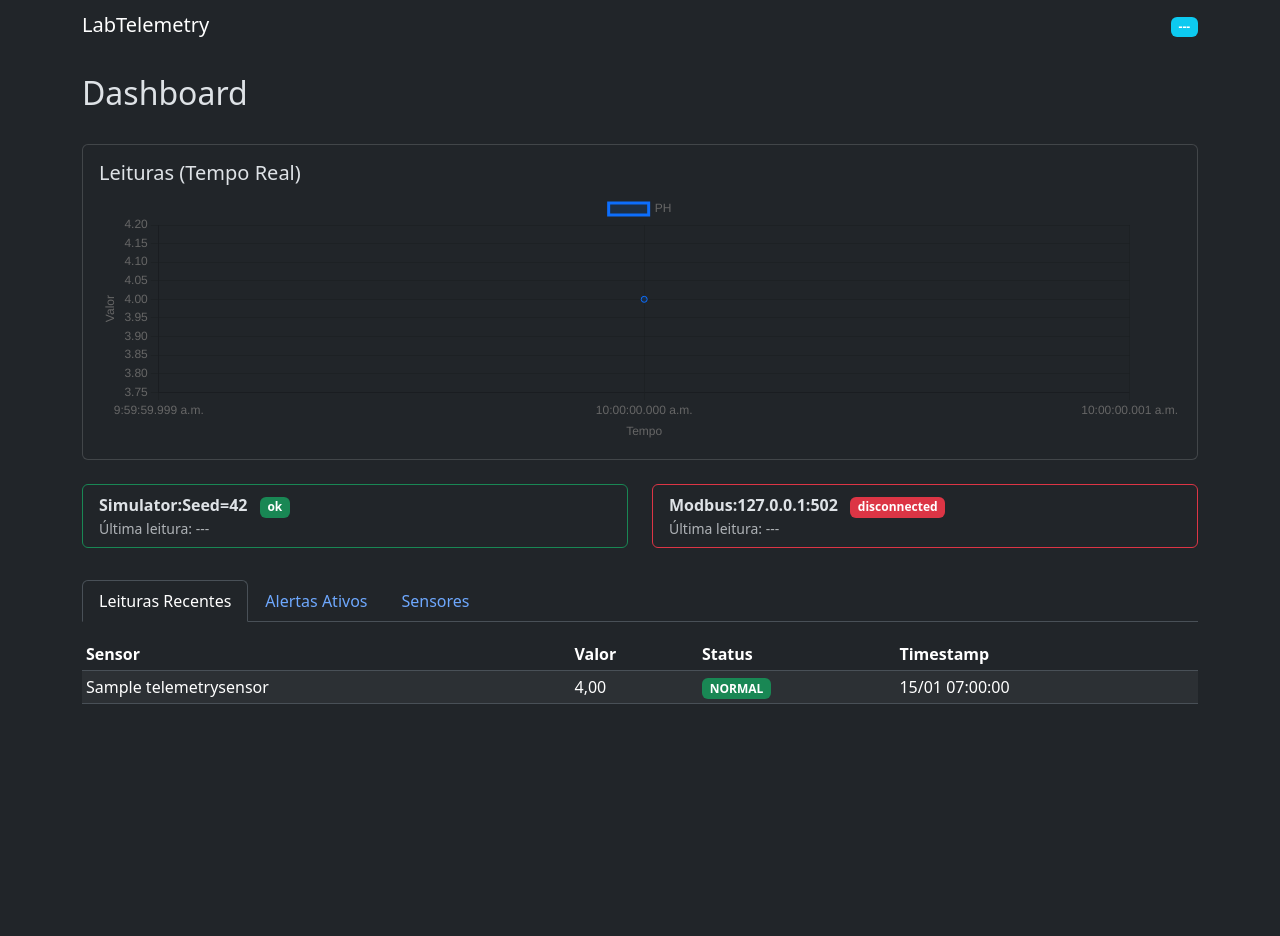
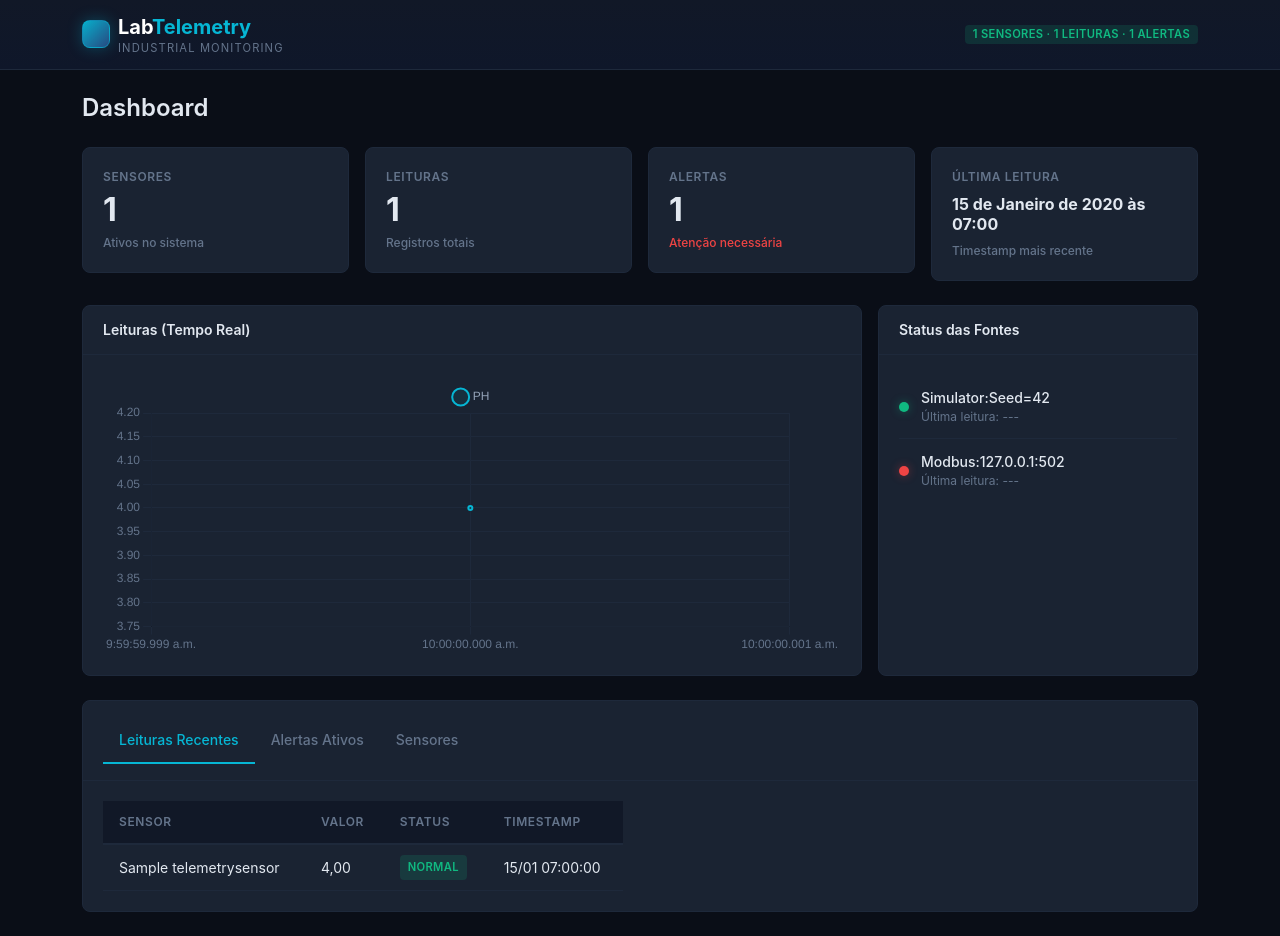
Before and after one commit to Roberton003/labtelemetry, a Django app: page / in a window 1280 px wide. Before the commit the page ends 704 px from the top, so only its background shows below. Run offline with Django 5.2, Linux system fonts and the light colour scheme; tables that the repository leaves empty hold one stand-in row (values such as "Sample post").

Commit message:
style: refine telemetry dashboard visuals

```diff
--- /dev/null
+++ b/labtelemetry/telemetry/static/telemetry/dashboard.css
@@ -0,0 +1,401 @@
+/* ============================================================
+   LabTelemetry Dashboard — Custom Theme
+   Tema escuro operacional para monitoramento OT/IT
+   ============================================================ */
+
+/* --- CSS Variables --- */
+:root {
+  --lt-bg-primary: #0a0e17;
+  --lt-bg-secondary: #111827;
+  --lt-bg-card: #1a2332;
+  --lt-bg-card-hover: #1f2b3d;
+  --lt-border-subtle: #1e293b;
+  --lt-border-accent: #0ea5e9;
+  --lt-text-primary: #e2e8f0;
+  --lt-text-secondary: #94a3b8;
+  --lt-text-muted: #64748b;
+  --lt-accent-cyan: #06b6d4;
+  --lt-accent-blue: #3b82f6;
+  --lt-accent-green: #10b981;
+  --lt-accent-yellow: #f59e0b;
+  --lt-accent-red: #ef4444;
+  --lt-glow-cyan: 0 0 15px rgba(6, 182, 212, 0.3);
+  --lt-glow-green: 0 0 10px rgba(16, 185, 129, 0.4);
+  --lt-radius: 8px;
+  --lt-radius-lg: 8px;
+}
+
+/* --- Base --- */
+body {
+  background-color: var(--lt-bg-primary);
+  color: var(--lt-text-primary);
+  font-family: 'Inter', -apple-system, BlinkMacSystemFont, 'Segoe UI', sans-serif;
+}
+
+/* --- Navbar --- */
+.lt-navbar {
+  background: linear-gradient(180deg, #111827 0%, #0f172a 100%) !important;
+  border-bottom: 1px solid var(--lt-border-subtle);
+  padding: 0.75rem 0;
+}
+
+.lt-navbar .navbar-brand {
+  font-weight: 700;
+  font-size: 1.25rem;
+  letter-spacing: 0;
+}
+
+.lt-brand-mark {
+  width: 1.75rem;
+  height: 1.75rem;
+  border: 1px solid rgba(6, 182, 212, 0.45);
+  border-radius: var(--lt-radius);
+  background:
+    linear-gradient(135deg, rgba(6, 182, 212, 0.95), rgba(59, 130, 246, 0.4)),
+    var(--lt-bg-card);
+  box-shadow: var(--lt-glow-cyan);
+  display: inline-block;
+  flex-shrink: 0;
+}
+
+.lt-navbar .brand-accent {
+  color: var(--lt-accent-cyan);
+}
+
+.lt-navbar .brand-sub {
+  font-size: 0.7rem;
+  color: var(--lt-text-muted);
+  font-weight: 400;
+  text-transform: uppercase;
+  letter-spacing: 0.1em;
+  display: block;
+  margin-top: -2px;
+}
+
+/* --- Page Header --- */
+.lt-page-header {
+  margin-bottom: 1.5rem;
+}
+
+.lt-page-header h2 {
+  font-size: 1.5rem;
+  font-weight: 600;
+  color: var(--lt-text-primary);
+  margin: 0;
+}
+
+/* --- Metric Cards --- */
+.lt-metric-card {
+  background: var(--lt-bg-card);
+  border: 1px solid var(--lt-border-subtle);
+  border-radius: var(--lt-radius-lg);
+  padding: 1.25rem;
+  transition: all 0.2s ease;
+  position: relative;
+  overflow: hidden;
+}
+
+.lt-metric-card::before {
+  content: '';
+  position: absolute;
+  top: 0;
+  left: 0;
+  right: 0;
+  height: 3px;
+  background: linear-gradient(90deg, var(--lt-accent-cyan), var(--lt-accent-blue));
+  opacity: 0;
+  transition: opacity 0.2s ease;
+}
+
+.lt-metric-card:hover {
+  border-color: var(--lt-border-accent);
+  box-shadow: var(--lt-glow-cyan);
+}
+
+.lt-metric-card:hover::before {
+  opacity: 1;
+}
+
+.lt-metric-label {
+  font-size: 0.75rem;
+  font-weight: 600;
+  text-transform: uppercase;
+  letter-spacing: 0.05em;
+  color: var(--lt-text-muted);
+  margin-bottom: 0.5rem;
+}
+
+.lt-metric-value {
+  font-size: 2rem;
+  font-weight: 700;
+  color: var(--lt-text-primary);
+  line-height: 1;
+}
+
+.lt-metric-value--timestamp {
+  font-size: 1rem;
+  line-height: 1.25;
+}
+
+.lt-metric-unit {
+  font-size: 0.875rem;
+  font-weight: 400;
+  color: var(--lt-text-secondary);
+  margin-left: 0.25rem;
+}
+
+.lt-metric-trend {
+  font-size: 0.75rem;
+  font-weight: 500;
+  margin-top: 0.5rem;
+}
+
+.lt-metric-trend.up {
+  color: var(--lt-accent-green);
+}
+
+.lt-metric-trend.down {
+  color: var(--lt-accent-red);
+}
+
+.lt-metric-trend.stable {
+  color: var(--lt-text-muted);
+}
+
+/* --- Panel Cards --- */
+.lt-panel {
+  background: var(--lt-bg-card);
+  border: 1px solid var(--lt-border-subtle);
+  border-radius: var(--lt-radius-lg);
+  overflow: hidden;
+}
+
+.lt-panel-header {
+  padding: 1rem 1.25rem;
+  border-bottom: 1px solid var(--lt-border-subtle);
+  display: flex;
+  align-items: center;
+  justify-content: space-between;
+}
+
+.lt-panel-title {
+  font-size: 0.875rem;
+  font-weight: 600;
+  color: var(--lt-text-primary);
+  margin: 0;
+}
+
+.lt-panel-body {
+  padding: 1.25rem;
+  overflow-x: auto;
+}
+
+/* --- Chart Container --- */
+.lt-chart-container {
+  position: relative;
+  height: 280px;
+}
+
+/* --- Source Status --- */
+.lt-source-status {
+  display: flex;
+  align-items: center;
+  gap: 0.75rem;
+  padding: 0.75rem 0;
+  border-bottom: 1px solid var(--lt-border-subtle);
+}
+
+.lt-source-status:last-child {
+  border-bottom: none;
+}
+
+.lt-status-indicator {
+  width: 10px;
+  height: 10px;
+  border-radius: 50%;
+  flex-shrink: 0;
+}
+
+.lt-status-indicator.ok {
+  background: var(--lt-accent-green);
+  box-shadow: var(--lt-glow-green);
+}
+
+.lt-status-indicator.warning {
+  background: var(--lt-accent-yellow);
+  box-shadow: 0 0 10px rgba(245, 158, 11, 0.4);
+}
+
+.lt-status-indicator.error {
+  background: var(--lt-accent-red);
+  box-shadow: 0 0 10px rgba(239, 68, 68, 0.4);
+}
+
+.lt-source-name {
+  font-size: 0.875rem;
+  font-weight: 500;
+  color: var(--lt-text-primary);
+}
+
+.lt-source-detail {
+  font-size: 0.75rem;
+  color: var(--lt-text-muted);
+}
+
+/* --- Tables --- */
+.lt-table {
+  margin: 0;
+  min-width: 520px;
+}
+
+.lt-table thead th {
+  background: var(--lt-bg-secondary);
+  border-bottom: 2px solid var(--lt-border-subtle);
+  font-size: 0.75rem;
+  font-weight: 600;
+  text-transform: uppercase;
+  letter-spacing: 0.05em;
+  color: var(--lt-text-muted);
+  padding: 0.75rem 1rem;
+}
+
+.lt-table tbody td {
+  border-bottom: 1px solid var(--lt-border-subtle);
+  padding: 0.625rem 1rem;
+  font-size: 0.875rem;
+  color: var(--lt-text-primary);
+  vertical-align: middle;
+}
+
+.lt-table tbody tr:hover {
+  background: var(--lt-bg-card-hover);
+}
+
+/* --- Status Badges --- */
+.lt-badge {
+  display: inline-flex;
+  align-items: center;
+  padding: 0.25rem 0.5rem;
+  border-radius: 4px;
+  font-size: 0.7rem;
+  font-weight: 600;
+  text-transform: uppercase;
+  letter-spacing: 0.03em;
+}
+
+.lt-badge-normal {
+  background: rgba(16, 185, 129, 0.15);
+  color: var(--lt-accent-green);
+}
+
+.lt-badge-warning {
+  background: rgba(245, 158, 11, 0.15);
+  color: var(--lt-accent-yellow);
+}
+
+.lt-badge-danger {
+  background: rgba(239, 68, 68, 0.15);
+  color: var(--lt-accent-red);
+}
+
+/* --- Nav Tabs --- */
+.lt-tabs {
+  border-bottom: none;
+  margin-bottom: 0;
+  flex-wrap: nowrap;
+  overflow-x: auto;
+}
+
+.lt-tabs .nav-link {
+  color: var(--lt-text-muted);
+  border: none;
+  border-bottom: 2px solid transparent;
+  padding: 0.75rem 1rem;
+  font-size: 0.875rem;
+  font-weight: 500;
+  transition: all 0.2s ease;
+  white-space: nowrap;
+}
+
+.lt-tabs .nav-link:hover {
+  color: var(--lt-text-secondary);
+  border-bottom-color: var(--lt-border-subtle);
+}
+
+.lt-tabs .nav-link.active {
+  color: var(--lt-accent-cyan);
+  border-bottom-color: var(--lt-accent-cyan);
+  background: transparent;
+}
+
+/* --- Empty States --- */
+.lt-empty {
+  text-align: center;
+  padding: 2rem;
+  color: var(--lt-text-muted);
+  font-size: 0.875rem;
+}
+
+/* --- Loading Spinner --- */
+.lt-loading {
+  display: flex;
+  align-items: center;
+  justify-content: center;
+  padding: 2rem;
+}
+
+.lt-spinner {
+  width: 20px;
+  height: 20px;
+  border: 2px solid var(--lt-border-subtle);
+  border-top-color: var(--lt-accent-cyan);
+  border-radius: 50%;
+  animation: lt-spin 0.8s linear infinite;
+}
+
+@keyframes lt-spin {
+  to { transform: rotate(360deg); }
+}
+
+/* --- Layout Grid --- */
+.lt-grid-2 {
+  display: grid;
+  grid-template-columns: 1fr 320px;
+  gap: 1rem;
+}
+
+/* --- Responsive --- */
+@media (max-width: 991.98px) {
+  .lt-grid-2 {
+    grid-template-columns: 1fr;
+  }
+
+  .lt-metric-value {
+    font-size: 1.5rem;
+  }
+}
+
+@media (max-width: 575.98px) {
+  .lt-metric-card {
+    padding: 1rem;
+  }
+
+  .lt-metric-value {
+    font-size: 1.25rem;
+  }
+
+  .lt-panel-body {
+    padding: 1rem;
+  }
+
+  .lt-tabs .nav-link {
+    padding: 0.75rem 0.625rem;
+    font-size: 0.78rem;
+  }
+
+  .lt-table thead th,
+  .lt-table tbody td {
+    padding: 0.5rem 0.75rem;
+    font-size: 0.8rem;
+  }
+}
--- a/labtelemetry/telemetry/templates/telemetry/_alerts.html
+++ b/labtelemetry/telemetry/templates/telemetry/_alerts.html
@@ -1,5 +1,5 @@
 {% if alerts %}
-<table class="table table-striped table-sm">
+<table class="lt-table">
   <thead>
     <tr><th>Sensor</th><th>Mensagem</th><th>Desde</th></tr>
   </thead>
@@ -14,5 +14,5 @@
   </tbody>
 </table>
 {% else %}
-<p class="text-muted">Nenhum alerta ativo.</p>
+<div class="lt-empty">Nenhum alerta ativo.</div>
 {% endif %}
--- a/labtelemetry/telemetry/templates/telemetry/_cards.html
+++ b/labtelemetry/telemetry/templates/telemetry/_cards.html
@@ -1,32 +1,30 @@
 <div class="col-md-3">
-  <div class="card text-bg-primary">
-    <div class="card-body">
-      <h6 class="card-title">Sensores</h6>
-      <span class="fs-2">{{ total_sensors }}</span>
+  <div class="lt-metric-card">
+    <div class="lt-metric-label">Sensores</div>
+    <div class="lt-metric-value">{{ total_sensors }}</div>
+    <div class="lt-metric-trend stable">Ativos no sistema</div>
+  </div>
+</div>
+<div class="col-md-3">
+  <div class="lt-metric-card">
+    <div class="lt-metric-label">Leituras</div>
+    <div class="lt-metric-value">{{ total_readings }}</div>
+    <div class="lt-metric-trend stable">Registros totais</div>
+  </div>
+</div>
+<div class="col-md-3">
+  <div class="lt-metric-card">
+    <div class="lt-metric-label">Alertas</div>
+    <div class="lt-metric-value">{{ active_alerts }}</div>
+    <div class="lt-metric-trend {% if active_alerts > 0 %}down{% else %}stable{% endif %}">
+      {% if active_alerts > 0 %}Atenção necessária{% else %}Nenhum ativo{% endif %}
     </div>
   </div>
 </div>
 <div class="col-md-3">
-  <div class="card text-bg-secondary">
-    <div class="card-body">
-      <h6 class="card-title">Leituras</h6>
-      <span class="fs-2">{{ total_readings }}</span>
-    </div>
+  <div class="lt-metric-card">
+    <div class="lt-metric-label">Última Leitura</div>
+    <div class="lt-metric-value lt-metric-value--timestamp">{{ last_reading.timestamp|default:"---" }}</div>
+    <div class="lt-metric-trend stable">Timestamp mais recente</div>
   </div>
 </div>
-<div class="col-md-3">
-  <div class="card text-bg-danger">
-    <div class="card-body">
-      <h6 class="card-title">Alertas</h6>
-      <span class="fs-2">{{ active_alerts }}</span>
-    </div>
-  </div>
-</div>
-<div class="col-md-3">
-  <div class="card text-bg-dark">
-    <div class="card-body">
-      <h6 class="card-title">Última Leitura</h6>
-      <span class="fs-6">{{ last_reading.timestamp|default:"---" }}</span>
-    </div>
-  </div>
-</div>
--- a/labtelemetry/telemetry/templates/telemetry/_readings.html
+++ b/labtelemetry/telemetry/templates/telemetry/_readings.html
@@ -1,5 +1,5 @@
 {% if readings %}
-<table class="table table-striped table-sm">
+<table class="lt-table">
   <thead>
     <tr><th>Sensor</th><th>Valor</th><th>Status</th><th>Timestamp</th></tr>
   </thead>
@@ -8,12 +8,12 @@
     <tr>
       <td>{{ r.sensor.name }}</td>
       <td>{{ r.calibrated_value|floatformat:2 }}</td>
-      <td><span class="badge bg-{% if r.status == 'NORMAL' %}success{% elif r.status == 'OUT_OF_BOUNDS' %}danger{% else %}warning{% endif %}">{{ r.status }}</span></td>
+      <td><span class="lt-badge {% if r.status == 'NORMAL' %}lt-badge-normal{% elif r.status == 'OUT_OF_BOUNDS' %}lt-badge-danger{% else %}lt-badge-warning{% endif %}">{{ r.status }}</span></td>
       <td>{{ r.timestamp|date:"d/m H:i:s" }}</td>
     </tr>
     {% endfor %}
   </tbody>
 </table>
 {% else %}
-<p class="text-muted">Nenhuma leitura registrada.</p>
+<div class="lt-empty">Nenhuma leitura registrada.</div>
 {% endif %}
--- a/labtelemetry/telemetry/templates/telemetry/_sensors.html
+++ b/labtelemetry/telemetry/templates/telemetry/_sensors.html
@@ -1,5 +1,5 @@
 {% if sensors %}
-<table class="table table-striped table-sm">
+<table class="lt-table">
   <thead>
     <tr><th>Nome</th><th>Parâmetro</th><th>Status</th><th>Calibração</th></tr>
   </thead>
@@ -8,12 +8,12 @@
     <tr>
       <td>{{ s.name }}</td>
       <td>{{ s.get_parameter_display }}</td>
-      <td><span class="badge bg-{% if s.status == 'HEALTHY' %}success{% elif s.status == 'DRIFTING' %}warning{% else %}danger{% endif %}">{{ s.get_status_display }}</span></td>
+      <td><span class="lt-badge {% if s.status == 'HEALTHY' %}lt-badge-normal{% elif s.status == 'DRIFTING' %}lt-badge-warning{% else %}lt-badge-danger{% endif %}">{{ s.get_status_display }}</span></td>
       <td>{{ s.calibration_factor|floatformat:2 }}</td>
     </tr>
     {% endfor %}
   </tbody>
 </table>
 {% else %}
-<p class="text-muted">Nenhum sensor cadastrado.</p>
+<div class="lt-empty">Nenhum sensor cadastrado.</div>
 {% endif %}
--- a/labtelemetry/telemetry/templates/telemetry/_source_health.html
+++ b/labtelemetry/telemetry/templates/telemetry/_source_health.html
@@ -1,18 +1,14 @@
 {% for name, info in sources %}
-<div class="col-md-6 mb-2">
-  <div class="card border-{% if info.status == 'ok' or info.status == 'connected' %}success{% elif info.status == 'unavailable' %}warning{% else %}danger{% endif %}">
-    <div class="card-body py-2">
-      <strong>{{ info.name|title }}</strong>
-      <span class="badge bg-{% if info.status == 'ok' or info.status == 'connected' %}success{% elif info.status == 'unavailable' %}warning{% else %}danger{% endif %} ms-2">
-        {{ info.status }}
-      </span>
-      <small class="d-block text-muted">
-        Última leitura: {{ info.last_read|default:"---" }}
-        {% if info.reason %}<br>Motivo: {{ info.reason }}{% endif %}
-      </small>
+<div class="lt-source-status">
+  <span class="lt-status-indicator {% if info.status == 'ok' or info.status == 'connected' %}ok{% elif info.status == 'unavailable' %}warning{% else %}error{% endif %}"></span>
+  <div>
+    <div class="lt-source-name">{{ info.name|title }}</div>
+    <div class="lt-source-detail">
+      Última leitura: {{ info.last_read|default:"---" }}
+      {% if info.reason %} · {{ info.reason }}{% endif %}
     </div>
   </div>
 </div>
 {% empty %}
-<div class="col-12"><p class="text-muted">Nenhuma fonte configurada.</p></div>
+<div class="lt-empty">Nenhuma fonte configurada.</div>
 {% endfor %}
--- a/labtelemetry/telemetry/templates/telemetry/dashboard.html
+++ b/labtelemetry/telemetry/templates/telemetry/dashboard.html
@@ -1,3 +1,4 @@
+{% load static %}
 <!DOCTYPE html>
 <html lang="pt-br" data-bs-theme="dark">
 <head>
@@ -5,61 +6,70 @@
   <meta name="viewport" content="width=device-width, initial-scale=1.0">
   <title>LabTelemetry — Dashboard</title>
   <link href="https://cdn.jsdelivr.net/npm/bootstrap@5.3.5/dist/css/bootstrap.min.css" rel="stylesheet">
+  <link href="{% static 'telemetry/dashboard.css' %}" rel="stylesheet">
   <script src="https://cdn.jsdelivr.net/npm/bootstrap@5.3.5/dist/js/bootstrap.bundle.min.js" defer></script>
   <script src="https://unpkg.com/htmx.org@2.0.4" defer></script>
   <script src="https://cdn.jsdelivr.net/npm/chart.js@4.4.7/dist/chart.umd.min.js"></script>
   <script src="https://cdn.jsdelivr.net/npm/chartjs-adapter-date-fns@3.0.0/dist/chartjs-adapter-date-fns.bundle.min.js"></script>
 </head>
 <body>
-  <nav class="navbar navbar-expand-lg navbar-dark bg-dark mb-4">
+  <!-- Navbar -->
+  <nav class="navbar navbar-expand-lg lt-navbar">
     <div class="container">
-      <span class="navbar-brand mb-0 h1">LabTelemetry</span>
+      <div class="d-flex align-items-center gap-2">
+        <span class="lt-brand-mark" aria-hidden="true"></span>
         <div>
-        <span class="badge bg-info" id="summary-counts"
-              hx-get="/api/summary/" hx-trigger="every 10s" hx-swap="innerHTML">
-          ---
-        </span>
+          <span class="navbar-brand mb-0">Lab<span class="brand-accent">Telemetry</span></span>
+          <span class="brand-sub">Industrial Monitoring</span>
+        </div>
+      </div>
+      <div class="d-flex align-items-center gap-3">
+        <span class="badge lt-badge lt-badge-normal" id="summary-counts">---</span>
       </div>
     </div>
   </nav>
 
-  <div class="container">
-    <div class="row mb-3">
-      <div class="col">
+  <div class="container py-4">
+    <!-- Page Header -->
+    <div class="lt-page-header">
       <h2>Dashboard</h2>
     </div>
+
+    <!-- Summary Cards -->
+    <div class="row g-3 mb-4" id="summary-cards"
+         hx-get="/dashboard/cards/" hx-trigger="load, every 10s" hx-swap="innerHTML">
     </div>
 
-    <div class="row g-3 mb-4" id="summary-cards"
-         hx-get="/dashboard/cards/" hx-trigger="every 10s" hx-swap="innerHTML">
+    <!-- Main Grid: Chart + Source Status -->
+    <div class="lt-grid-2 mb-4">
+      <!-- Chart Panel -->
+      <div class="lt-panel">
+        <div class="lt-panel-header">
+          <h5 class="lt-panel-title">Leituras (Tempo Real)</h5>
         </div>
-
-    <div class="row mb-4">
-      <div class="col-12">
-        <div class="card">
-          <div class="card-body">
-            <h5 class="card-title">Leituras (Tempo Real)</h5>
-            <div style="position:relative;height:250px;">
+        <div class="lt-panel-body">
+          <div class="lt-chart-container">
             <canvas id="readingsChart"></canvas>
           </div>
         </div>
       </div>
+
+      <!-- Source Status Panel -->
+      <div class="lt-panel">
+        <div class="lt-panel-header">
+          <h5 class="lt-panel-title">Status das Fontes</h5>
         </div>
-    </div>
-
-    <div class="row mb-4" id="source-health"
+        <div class="lt-panel-body" id="source-health"
              hx-get="/dashboard/health/" hx-trigger="load, every 15s" hx-swap="innerHTML">
-      <div class="col-12">
-        <div class="card">
-          <div class="card-body">
-            <h5 class="card-title">Fontes de Dados</h5>
-            <div class="text-center py-2"><div class="spinner-border spinner-border-sm"></div></div>
-          </div>
+          <div class="lt-loading"><div class="lt-spinner"></div></div>
         </div>
       </div>
     </div>
 
-    <ul class="nav nav-tabs mb-3" id="dashboardTabs" role="tablist">
+    <!-- Tabs: Readings / Alerts / Sensors -->
+    <div class="lt-panel">
+      <div class="lt-panel-header">
+        <ul class="nav lt-tabs" id="dashboardTabs" role="tablist">
           <li class="nav-item" role="presentation">
             <button class="nav-link active" id="readings-tab" data-bs-toggle="tab"
                     data-bs-target="#readings" type="button" role="tab">Leituras Recentes</button>
@@ -73,30 +83,47 @@
                     data-bs-target="#sensors" type="button" role="tab">Sensores</button>
           </li>
         </ul>
-
+      </div>
+      <div class="lt-panel-body">
         <div class="tab-content" id="dashboardTabContent">
           <div class="tab-pane fade show active" id="readings" role="tabpanel">
             <div hx-get="/dashboard/readings/" hx-trigger="load, every 10s" hx-swap="innerHTML">
-          <div class="text-center py-4"><div class="spinner-border"></div></div>
+              <div class="lt-loading"><div class="lt-spinner"></div></div>
             </div>
           </div>
           <div class="tab-pane fade" id="alerts" role="tabpanel">
             <div hx-get="/dashboard/alerts/" hx-trigger="load, every 10s" hx-swap="innerHTML">
-          <div class="text-center py-4"><div class="spinner-border"></div></div>
+              <div class="lt-loading"><div class="lt-spinner"></div></div>
             </div>
           </div>
           <div class="tab-pane fade" id="sensors" role="tabpanel">
             <div hx-get="/dashboard/sensors/" hx-trigger="load, every 10s" hx-swap="innerHTML">
-          <div class="text-center py-4"><div class="spinner-border"></div></div>
+              <div class="lt-loading"><div class="lt-spinner"></div></div>
             </div>
           </div>
         </div>
       </div>
+    </div>
+  </div>
+
   <script>
   document.addEventListener('DOMContentLoaded', function() {
+    // Summary badge updater
+    function updateSummaryBadge() {
+      fetch('/api/summary/')
+        .then(function(r) { return r.json(); })
+        .then(function(d) {
+          document.getElementById('summary-counts').textContent =
+            d.total_sensors + ' sensores · ' + d.total_readings + ' leituras · ' + d.active_alerts + ' alertas';
+        })
+        .catch(function() {});
+    }
+    updateSummaryBadge();
+    setInterval(updateSummaryBadge, 10000);
+
     const COLORS = [
-      '#0d6efd','#dc3545','#198754','#ffc107','#6f42c1',
-      '#fd7e14','#20c997','#e83e8c','#17a2b8','#6610f2'
+      '#06b6d4','#3b82f6','#10b981','#f59e0b','#8b5cf6',
+      '#ec4899','#14b8a6','#f97316','#6366f1','#84cc16'
     ];
     let chartInstance = null;
 
@@ -115,9 +142,12 @@
               label: e[0],
               data: e[1],
               borderColor: COLORS[i % COLORS.length],
-              backgroundColor: COLORS[i % COLORS.length] + '22',
-              tension: 0.2,
-              pointRadius: 3
+              backgroundColor: COLORS[i % COLORS.length] + '15',
+              borderWidth: 2,
+              tension: 0.3,
+              pointRadius: 2,
+              pointHoverRadius: 5,
+              fill: true
             };
           });
 
@@ -129,13 +159,38 @@
             options: {
               responsive: true,
               maintainAspectRatio: false,
+              interaction: {
+                intersect: false,
+                mode: 'index'
+              },
               scales: {
-                x: { type: 'time', time: { tooltipFormat: 'dd/MM HH:mm' }, title: { display: true, text: 'Tempo' } },
-                y: { beginAtZero: false, title: { display: true, text: 'Valor' } }
+                x: {
+                  type: 'time',
+                  time: { tooltipFormat: 'dd/MM HH:mm' },
+                  grid: { color: '#1e293b' },
+                  ticks: { color: '#64748b' }
+                },
+                y: {
+                  beginAtZero: false,
+                  grid: { color: '#1e293b' },
+                  ticks: { color: '#64748b' }
+                }
               },
               plugins: {
-                legend: { position: 'top' },
-                tooltip: { callbacks: { label: function(ctx) { return ctx.dataset.label + ': ' + ctx.parsed.y.toFixed(2); } } }
+                legend: {
+                  position: 'top',
+                  labels: { color: '#94a3b8', usePointStyle: true, padding: 16 }
+                },
+                tooltip: {
+                  backgroundColor: '#1a2332',
+                  titleColor: '#e2e8f0',
+                  bodyColor: '#94a3b8',
+                  borderColor: '#1e293b',
+                  borderWidth: 1,
+                  callbacks: {
+                    label: function(ctx) { return ctx.dataset.label + ': ' + ctx.parsed.y.toFixed(2); }
+                  }
+                }
               }
             }
           });
```
Lines whose indentation alone changed are shown as unchanged.
